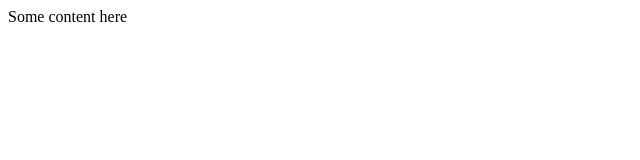
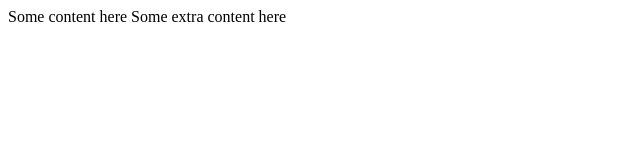
Before and after one commit to Kenaaan/learn-git, a plain HTML site: page index.html in a window 1280 px wide. Shown: the whole page, without its empty margins (0-640 px from the left). Drawn offline with Linux system fonts and the light colour scheme.

Commit message:
Some changes in both files

```diff
--- a/index.html
+++ b/index.html
@@ -7,5 +7,6 @@
 </head>
 <body>
     Some content here
+    Some extra content here
 </body>
 </html>
```
Also changed, not shown: chat.html (+1 -0 lines).
